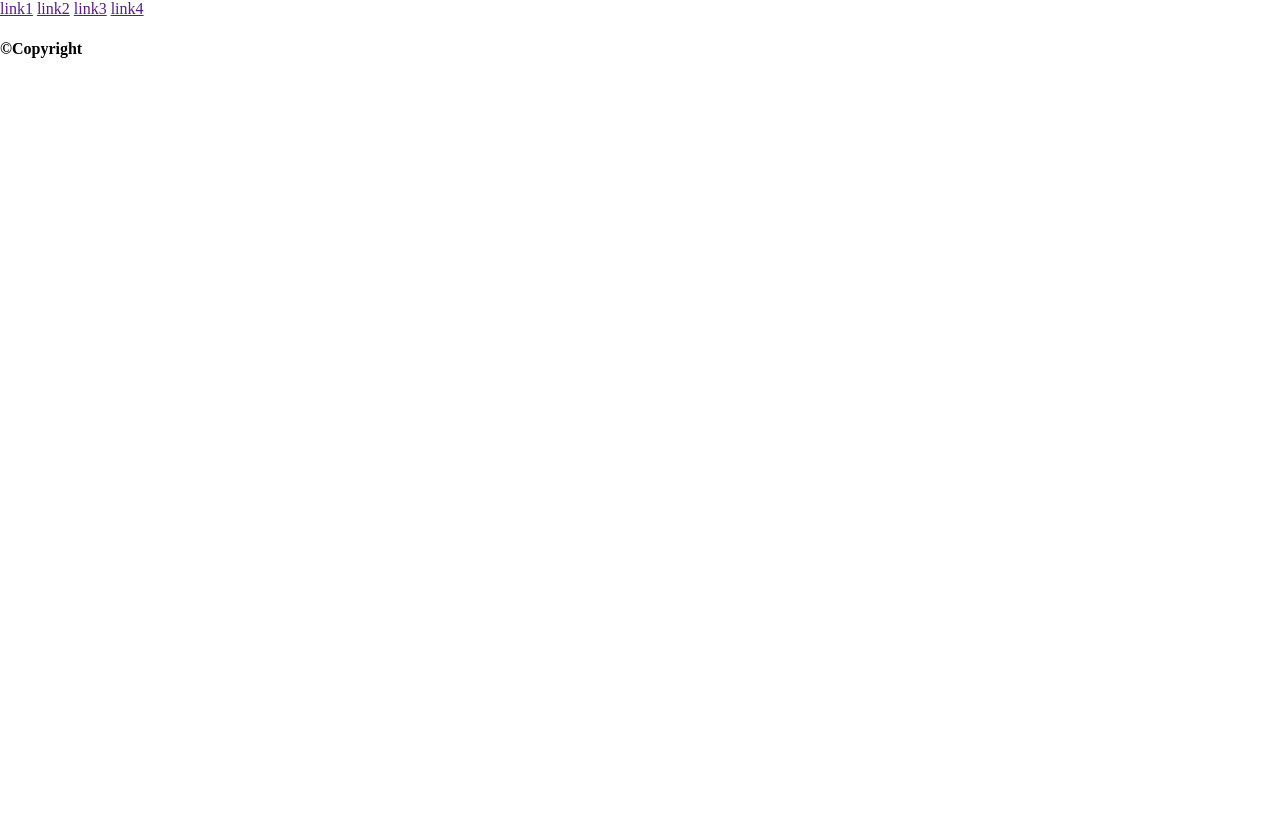
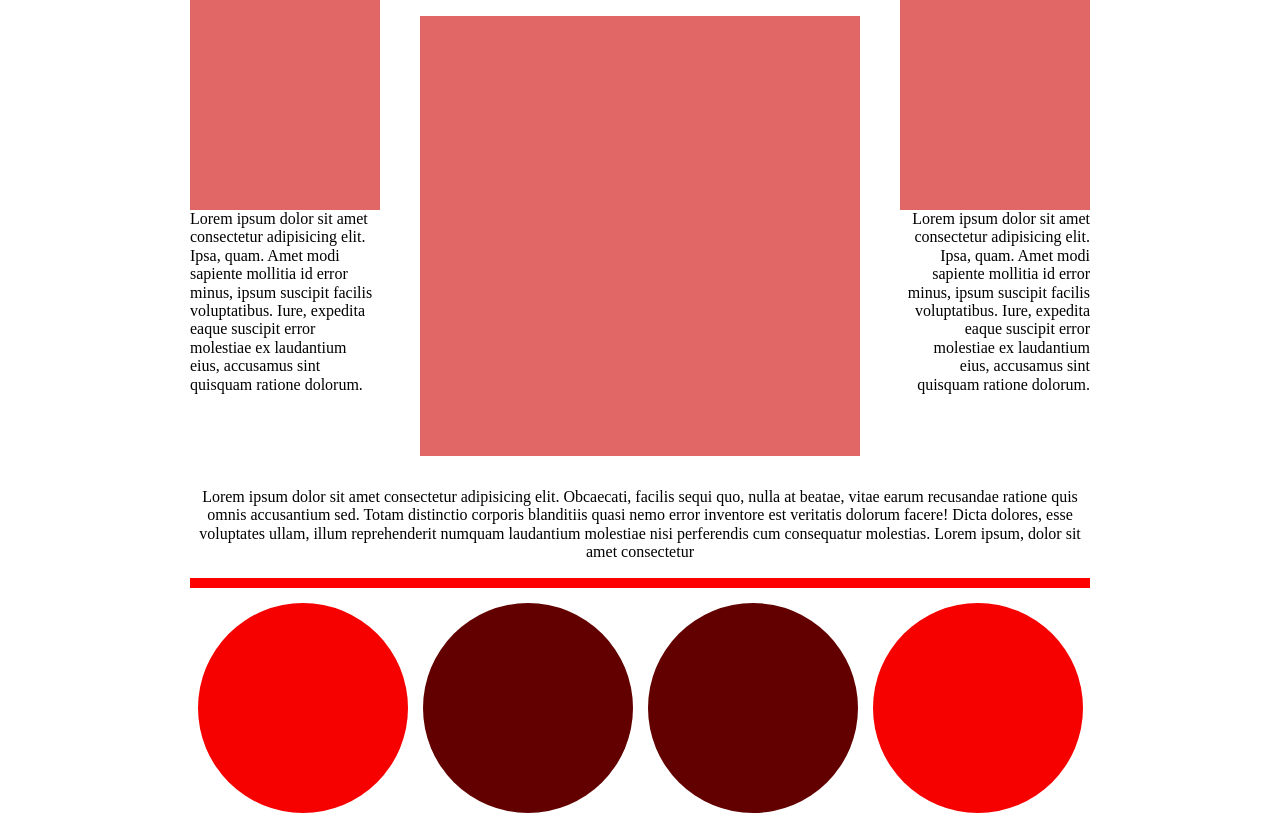
Before and after one commit to nyevess/nieves_martes_nuevo, a plain HTML site: page index.html in a window 1280 px wide. Drawn offline with Linux system fonts and the light colour scheme.

Commit message:
proyecto martes

```diff
--- a/css/index.css
+++ b/css/index.css
@@ -1,3 +1,69 @@
 /* *********************************** */
 /* *** Estilos SOLO para index.html *** */
 /* *********************************** */
+.cajaGeneral{
+    display: flex;
+    justify-content: center;
+}
+
+header{
+    width: 900px;
+    height: 105px;
+
+}
+
+.primeracaja{
+    display: flex;
+    justify-content: space-between;
+
+}
+
+.primero{
+    width: 210px;
+    margin: 0px;
+
+}
+
+.cuadrado1{
+    height: 210px;
+    background-color: #E16666;
+}
+
+.cuadrado2{
+    width: 440px;
+    height: 440px;
+    background-color: #E16666;
+}
+
+.derecha{
+    text-align: right;
+}
+
+
+p{
+    text-align: center;
+}
+
+.main_linea{
+    height: 10px;
+    background-color: red;
+}
+
+
+
+.main_cajaCirculos{
+
+    display: flex;
+    justify-content: space-around;
+   margin-top: 15px;
+}
+.main_circulo_externo, .main_circulo_interno{
+    width: 210px;
+    height: 210px;
+    border-radius: 50%;
+    background-color: #F60000;
+}
+
+.main_circulo_interno{
+    background-color: #620000;
+}
--- a/css/style.css
+++ b/css/style.css
@@ -14,3 +14,7 @@
 /* Colores */
 
 /* ******************************** */
+
+html{
+
+}
--- a/index.html
+++ b/index.html
@@ -1,5 +1,6 @@
 <!DOCTYPE html>
 <html lang="es">
+
 <head>
   <meta charset="utf-8" />
   <!-- SEO = Básico -->
@@ -26,28 +27,74 @@
   <!-- Se cambia el tema de algunos navegadores -->
   <meta name="theme-color" content="#fafafa" />
 </head>
+
 <body>
   <!-- *** ESTRUCTURA SEMÁNTICA *** -->
   <!-- Header (encabezado de la página, zona superior) -->
+  <section class="cajaGeneral">
   <header>
-      <!-- nav (el navegador de toda la web) -->
-      <nav>
-        <a href="" class="link1">link1</a>
-        <a href="" class="link2">link2</a>
-        <a href="" class="link3">link3</a>
-        <a href="" class="link4">link4</a>
-      </nav>
+    <section class="primeracaja">
+    <figure class="primero">
+      <div class="cuadrado1"></div>
+      <figcaption> Lorem ipsum dolor sit amet consectetur adipisicing elit. Ipsa, quam. Amet modi sapiente mollitia id
+        error minus, ipsum suscipit facilis voluptatibus. Iure, expedita eaque suscipit error molestiae ex laudantium
+        eius, accusamus sint quisquam ratione dolorum.</figcaption>
+    </figure>
+
+
+
+    <figure class="segundo">
+      <div class="cuadrado2"></div>
+
+    </figure>
+
+
+    <figure class="primero">
+      <div class="cuadrado1"></div>
+      <figcaption class="derecha">Lorem ipsum dolor sit amet consectetur adipisicing elit. Ipsa, quam. Amet modi
+        sapiente mollitia id error
+        minus, ipsum suscipit facilis voluptatibus. Iure, expedita eaque suscipit error molestiae ex laudantium eius,
+        accusamus sint quisquam ratione dolorum.</figcaption>
+
+    </figure>
+
+  </section>
+
+
+
+
+
+    <p>Lorem ipsum dolor sit amet consectetur adipisicing elit. Obcaecati, facilis sequi quo, nulla at beatae, vitae
+      earum recusandae ratione quis omnis accusantium sed. Totam distinctio corporis blanditiis quasi nemo error
+      inventore est veritatis dolorum facere! Dicta dolores, esse voluptates ullam, illum reprehenderit numquam
+      laudantium molestiae nisi perferendis cum consequatur molestias. Lorem ipsum, dolor sit amet consectetur
+    </p>
+
+    <div class="main_linea"></div>
+    <section class="main_cajaCirculos">
+      <div class="main_circulo_externo"></div>
+      <div class="main_circulo_interno"></div>
+      <div class="main_circulo_interno"></div>
+      <div class="main_circulo_externo"></div>
+    </section>
+
   </header>
-    <!-- Main (centro de la página, zona central) -->
+
+</section>
+
+
+
 <main>
-      <!-- section y article (posibilidades dentro de main) -->
+
+
   </main>
   <!-- Footer (final de la página, zona inferior) -->
   <footer>
-      <h4>&copy;Copyright</h4>
+
   </footer>
 
   <!-- *** Google Analytics *** -->
   <script src="https://www.google-analytics.com/analytics.js" async></script>
 </body>
+
 </html>
```
Lines whose indentation alone changed are shown as unchanged.
